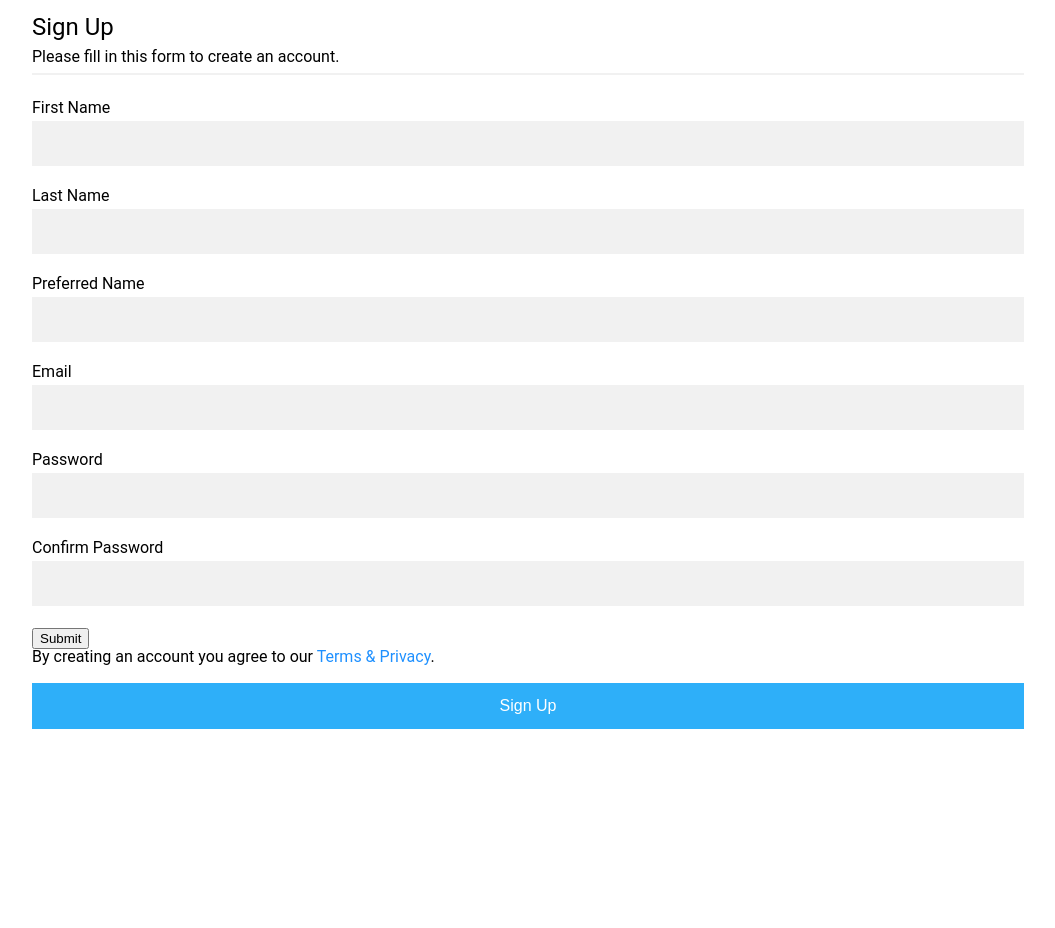
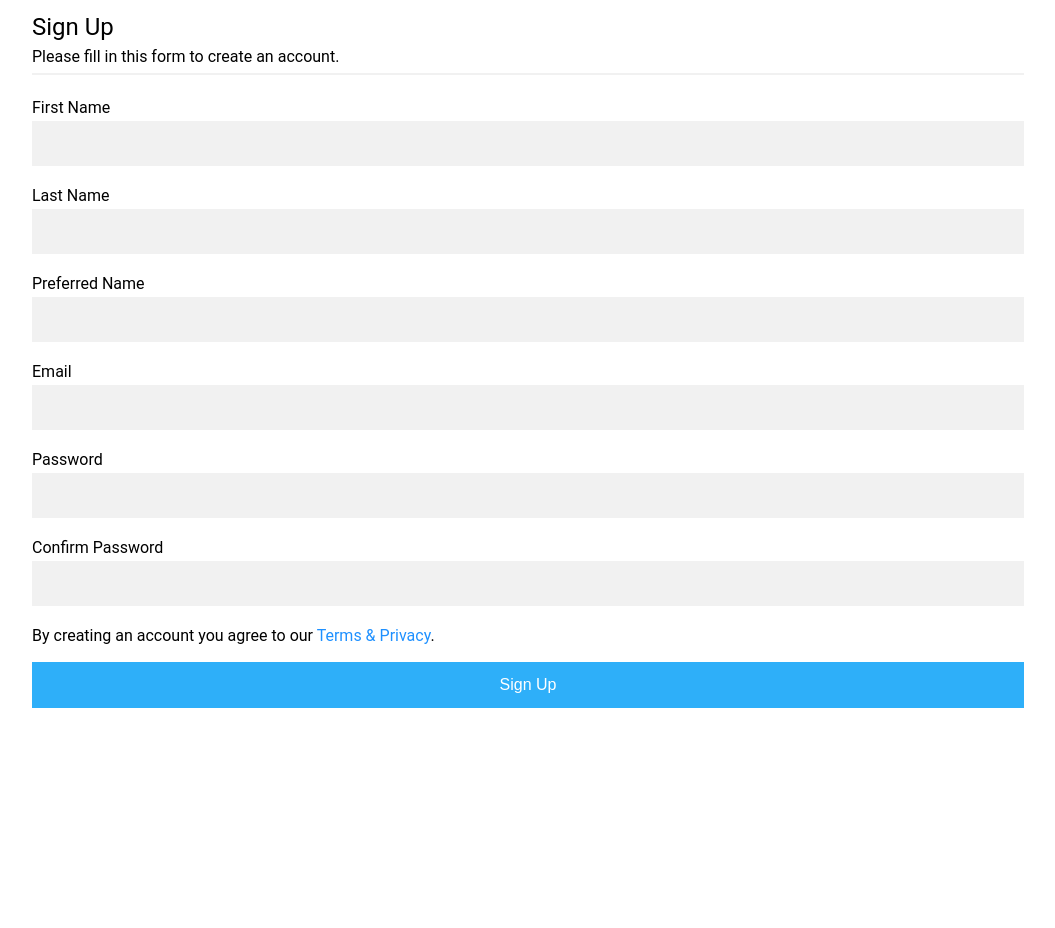
Before and after one commit to antrikshdhand/syncshack2022, a Flask app: page /signUp in a window 1280 px wide. Shown: the part 153-1081 px from the top of the page, without its empty margins (112-1167 px from the left). After the commit the page ends 861 px from the top, so only its background shows below. Run offline with Flask 2, Linux system fonts and the light colour scheme.

Commit message:
Converted all buttons from HTML native to Flask WTForms

```diff
--- a/app.py
+++ b/app.py
@@ -75,4 +75,4 @@ def login():
         result_dict = request.form.to_dict()
         session['form1'] = json.dumps(result_dict)
         return redirect(url_for("index"))
-    return render_template("login.html")
+    return render_template("login.html", form = loginForm)
--- a/forms.py
+++ b/forms.py
@@ -15,10 +15,11 @@ class SignUp(FlaskForm):
                             validators=[DataRequired()])
     confirm = PasswordField('Confirm Password',
                             validators=[DataRequired(), EqualTo('password', message='Passwords must match')])
-    submit = SubmitField('Submit')
+    submit = SubmitField('Sign Up')
 
 class Login(FlaskForm):
     email = StringField("Email",
                         validators=[DataRequired(), Email(granular_message=True)])
     password = PasswordField('Password',
                              validators=[DataRequired()]) #EQUAL TO SQL Query for password
+    submit = SubmitField('Login')
--- a/static/css/styles.css
+++ b/static/css/styles.css
@@ -156,6 +156,18 @@ input[type=text], input[type=password] {
   background: #f1f1f1;
 }
 
+input[type=submit] {
+    font-size: 1rem;
+    background-color: #18a7f9;
+    color: white;
+    padding: 14px 20px;
+    margin: 8px 0;
+    border: none;
+    cursor: pointer;
+    width: 100%;
+    opacity: 0.9;
+}
+
 /* Add a background color when the inputs get focus */
 input[type=text]:focus, input[type=password]:focus {
   background-color: #ddd;
--- a/templates/signup.html
+++ b/templates/signup.html
@@ -29,12 +29,12 @@
                 {{ form.confirm.label() }}
                 {{ form.confirm }}
 
+
+                <p style="margin-bottom: 10px">By creating an account you agree to our <a href="#" style="color:dodgerblue">Terms & Privacy</a>.</p>
+
                 {{ form.submit(class="signupbtn") }}
             </div>
 
-            <p style="margin-bottom: 10px">By creating an account you agree to our <a href="#" style="color:dodgerblue">Terms & Privacy</a>.</p>
-
-            <button type="submit" class="signupbtn">Sign Up</button>
         </div>
     </form>
 </body>
```
Also changed, not shown: templates/login.html (+7 -8 lines).
